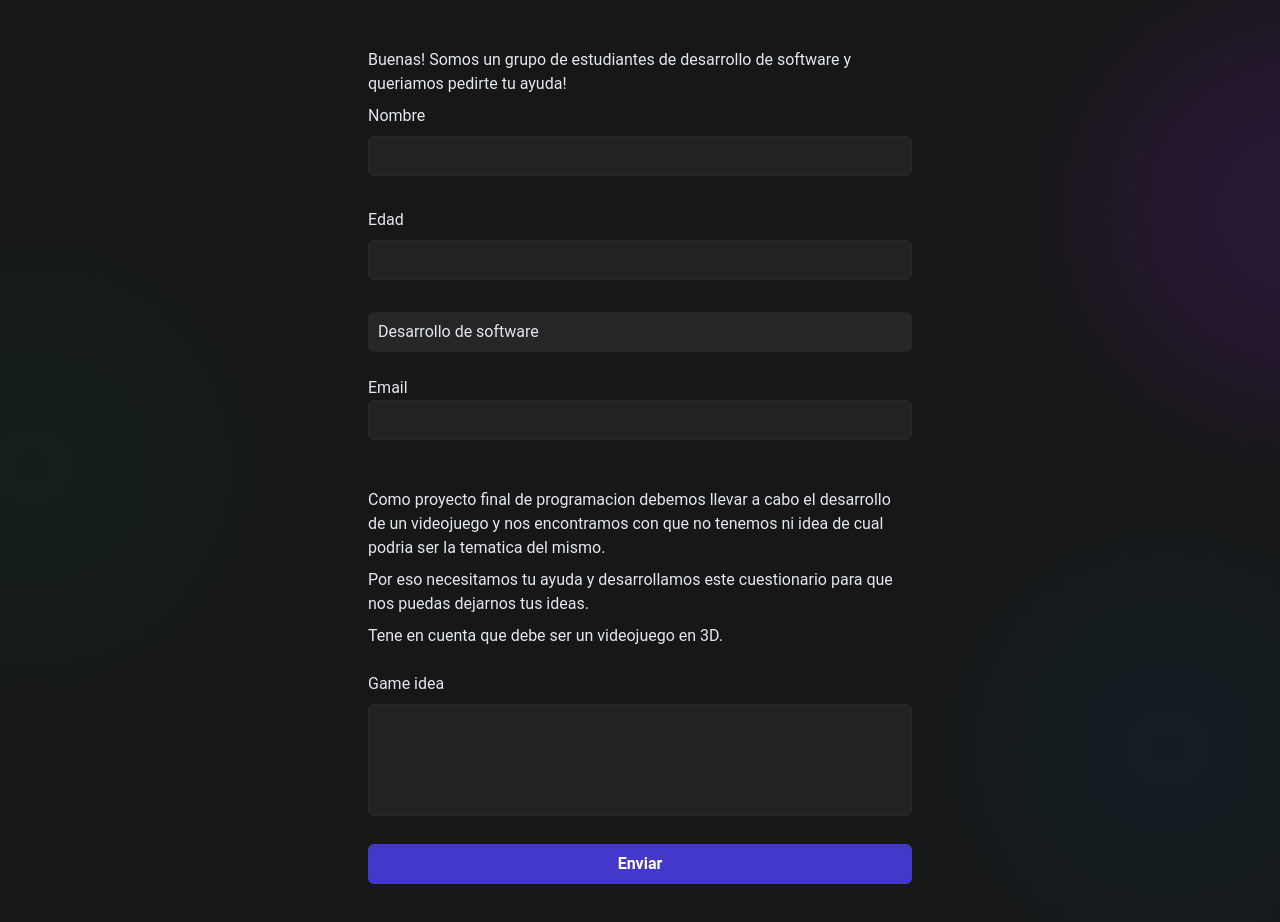
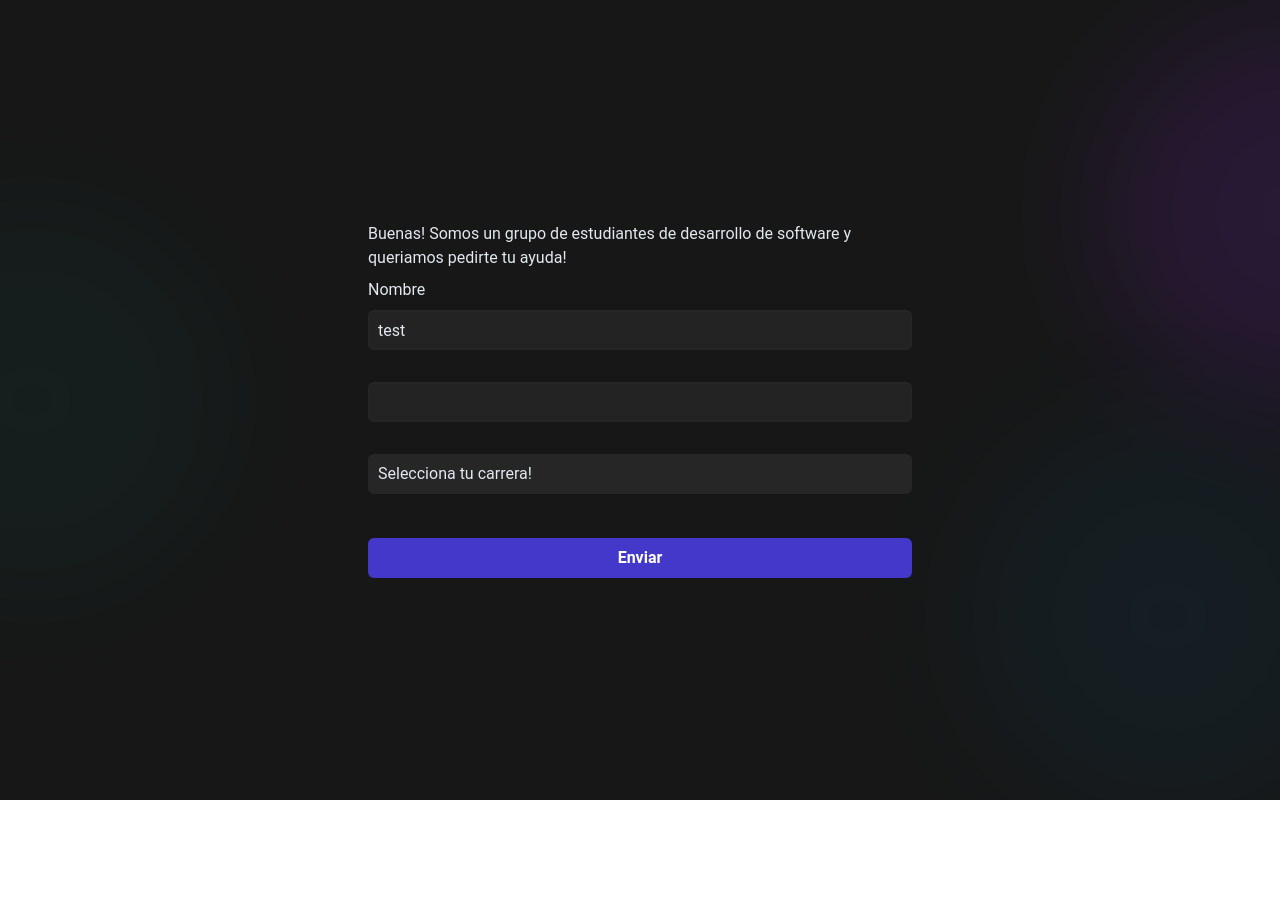
Before and after one commit to GuidoCarda/formsIB, a React (Vite) app: page / in a window 1280 px wide. Shown: the top 922 px of the page. After the commit the page ends 800 px from the top, so only its background shows below. Built offline with nearby package versions, Linux system fonts and the light colour scheme.

Commit message:
Migrated from Formik to React Hook Forms

```diff
--- a/package.json
+++ b/package.json
@@ -11,9 +11,9 @@
   "dependencies": {
     "@headlessui/react": "^1.6.6",
     "firebase": "^9.9.3",
-    "formik": "^2.2.9",
     "react": "^18.2.0",
-    "react-dom": "^18.2.0"
+    "react-dom": "^18.2.0",
+    "react-hook-form": "^7.34.2"
   },
   "devDependencies": {
     "@types/react": "^18.0.17",
--- a/src/components/CustomSelect.jsx
+++ b/src/components/CustomSelect.jsx
@@ -1,6 +1,6 @@
 import { Listbox } from "@headlessui/react";
-import { useField } from "formik";
 import React, { useState } from "react";
+import { useController } from "react-hook-form";
 
 const carreras = [
   { id: 1, name: "Desarrollo de software" },
@@ -10,27 +10,22 @@ const carreras = [
   { id: 5, name: "Traductorado" },
   { id: 6, name: "Recursos Humanos" },
 ];
-const CustomSelect = ({ name, value, onChange }) => {
-  const [selectedOption, setSelectedOption] = useState(carreras[0]);
+const CustomSelect = (props) => {
+  const {
+    field: { value, onChange },
+  } = useController(props);
 
   console.log(value);
   return (
-    <Listbox
-      className="relative "
-      value={selectedOption.name}
-      onChange={setSelectedOption}
-      as="div"
-      type="text"
-      name={name}
-    >
+    <Listbox className="relative" value={value} onChange={onChange} as="div">
       <Listbox.Button className="focus:outline-none mb-4 focus:border-indigo-900 w-full h-10 bg-neutral-800 rounded-md border-neutral-800 border-2 flex items-center justify-between px-2 hover:cursor-pointer">
-        {selectedOption.name}
+        {value?.name ? value?.name : "Selecciona tu carrera!"}
       </Listbox.Button>
       <Listbox.Options className="absolute z-10 top-12 w-full bg-neutral-800 rounded-md border-neutral-800 border-2 flex flex-col gap-2 justify-center p-2 hover:cursor-pointer">
         {carreras.map((carrera) => (
           <Listbox.Option
             className={`focus:outline-none focus:bg-neutral-700 text-left p-2 hover:bg-neutral-700 rounded-sm ${
-              selectedOption.name === carrera.name
+              value?.name === carrera.name
                 ? "bg-indigo-700 hover:bg-indigo-700"
                 : ""
             }`}
--- a/src/pages/Home.jsx
+++ b/src/pages/Home.jsx
@@ -1,10 +1,22 @@
 import React, { useEffect, useRef, useState } from "react";
-import { useFormik } from "formik";
 import CustomSelect from "../components/CustomSelect";
 import { collection, addDoc } from "firebase/firestore";
 import { db } from "../firebase/firebase";
+import { useForm } from "react-hook-form";
 
 const Home = () => {
+  const {
+    register,
+    handleSubmit,
+    watch,
+    formState: { errors },
+    control,
+  } = useForm();
+
+  const onSubmit = (data) => alert(JSON.stringify(data));
+
+  console.log(watch("fullName"));
+
   const postFormData = async (formData) => {
     try {
       const docRef = await addDoc(collection(db, "survey"), formData);
@@ -14,68 +26,13 @@ const Home = () => {
     }
   };
 
-  const handleSelectToggle = () => {
-    setIsOpen((isOpen) => !isOpen);
-    // formik.setTouched("degree");
-  };
-
-  const handleSelectChange = (value) => {
-    formik.setFieldValue("degree", value);
-  };
-
-  const validate = (values) => {
-    const errors = {};
-    if (!values.fullName) {
-      errors.fullName = "Required";
-    } else if (values.fullName.length > 15) {
-      errors.fullName = "Must be 15 characters or less";
-    }
-    if (!values.age) {
-      errors.age = "Required";
-    } else if (values.age < 0) {
-      errors.age = "Valor invalido";
-    } else if (values.age > 100) {
-      errors.age = "Ah sos re troll";
-    }
-    if (!values.email) {
-      errors.email = "Required";
-    } else if (
-      !/^[A-Z0-9._%+-]+@[A-Z0-9.-]+\.[A-Z]{2,4}$/i.test(values.email)
-    ) {
-      errors.email = "Invalid email address";
-    }
-
-    // if (!values.degree) {
-    //   errors.degree = "Required";
-    // }
-    return errors;
-  };
-
-  const formik = useFormik({
-    initialValues: {
-      fullName: "",
-      age: "",
-      email: "",
-      degree: "Select",
-      gameIdea: "",
-    },
-    validate,
-    onSubmit: (values) => {
-      console.log(values);
-      postFormData(values);
-      alert(JSON.stringify(values, null, 2));
-    },
-  });
-
-  // console.log(formik.values);
-
   return (
     <div className="relative overflow-hidden min-h-screen h-full flex items-center justify-center bg-neutral-900 text-slate-200">
       <div className="absolute w-96 h-96 bg-purple-800 top-5 -right-52 rounded-full filter blur-3xl opacity-20   "></div>
       <div className="absolute w-96 h-96 bg-teal-800 top-29 -left-40 rounded-full filter blur-3xl opacity-10  "></div>
       <div className="absolute w-96 h-96 bg-sky-800 -bottom-2 -right-20 rounded-full filter  blur-3xl opacity-10 "></div>
       <form
-        onSubmit={formik.handleSubmit}
+        onSubmit={handleSubmit(onSubmit)}
         className="h-full md:max-w-xl px-4 py-12 flex flex-col justify-center gap-2 relative z-10"
       >
         <p>
@@ -84,13 +41,30 @@ const Home = () => {
         </p>
         <label htmlFor="fullName">Nombre</label>
         <input
-          id="fullName"
-          name="fullName"
-          type="text"
-          {...formik.getFieldProps("fullName")}
+          defaultValue="test"
+          {...register("fullName", { required: true })}
           className="focus:outline-none focus:border-indigo-900 bg-white/5 border-2 border-neutral-800 h-10 rounded-md w-full px-2 mb-6"
         />
 
+        {errors.fullName && <span>This field is required</span>}
+
+        <input
+          {...register("age", {
+            required: true,
+            min: { value: 0, message: "the number must be higher than zero" },
+            max: { value: 100, message: "Ah you are so troll" },
+          })}
+          className="focus:outline-none focus:border-indigo-900 bg-white/5 border-2 border-neutral-800 h-10 rounded-md w-full px-2 mb-6"
+        />
+
+        {errors.age && <span>{errors.age.message}</span>}
+
+        <CustomSelect
+          name={"carreras"}
+          control={control}
+          rules={{ required: true }}
+        ></CustomSelect>
+        {/*
         {formik.touched.fullName && formik.errors.fullName ? (
           <div> {formik.errors.fullName}</div>
         ) : null}
@@ -100,20 +74,16 @@ const Home = () => {
           id="age"
           name="age"
           type="text"
-          pattern="[0-9]*"
-          min={0}
-          max={100}
-          {...formik.getFieldProps("age")}
           className="focus:outline-none focus:border-indigo-900 bg-white/5 border-2 border-neutral-800 h-10 rounded-md w-full px-2 mb-6"
         />
 
-        {formik.touched.age && formik.errors.age ? (
+   {formik.touched.age && formik.errors.age ? (
           <div>{formik.errors.age}</div>
         ) : null}
 
-        <CustomSelect {...formik.getFieldProps("degree")}></CustomSelect>
 
-        {formik.errors.degree ? (
+
+         {formik.errors.degree ? (
           <div className=" text-red-600 text-sm">{formik.errors.degree}</div>
         ) : null}
 
@@ -125,10 +95,9 @@ const Home = () => {
             id="email"
             name="email"
             type="text"
-            {...formik.getFieldProps("email")}
             className="focus:outline-none focus:border-indigo-900 bg-white/5 border-2 border-neutral-800 h-10 rounded-md w-full px-2 mb-6"
           />
-          {formik.touched.email && formik.errors.email ? (
+       {formik.touched.email && formik.errors.email ? (
             <div className="absolute bottom-0 text-red-600 text-sm">
               {formik.errors.email}
             </div>
@@ -157,12 +126,11 @@ const Home = () => {
           id="gameIdea"
           name="gameIdea"
           type="text"
-          {...formik.getFieldProps("gameIdea")}
           className="focus:outline-none focus:border-indigo-900  bg-white/5 border-2 border-neutral-800 rounded-md h-28 w-full p-2 resize-none"
         />
-        {formik.touched.gameIdea && formik.errors.gameIdea ? (
+      {formik.touched.gameIdea && formik.errors.gameIdea ? (
           <div>{formik.errors.gameIdea}</div>
-        ) : null}
+        ) : null}  */}
 
         <button
           type="submit"
```
Also changed, not shown: 1 other file (tests, documents, lock files or other folders).
